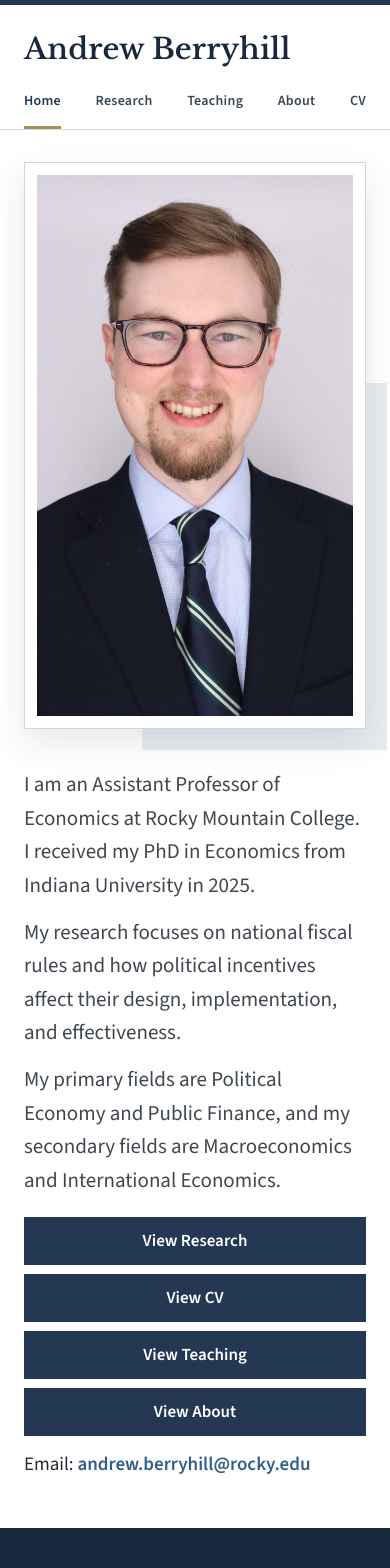
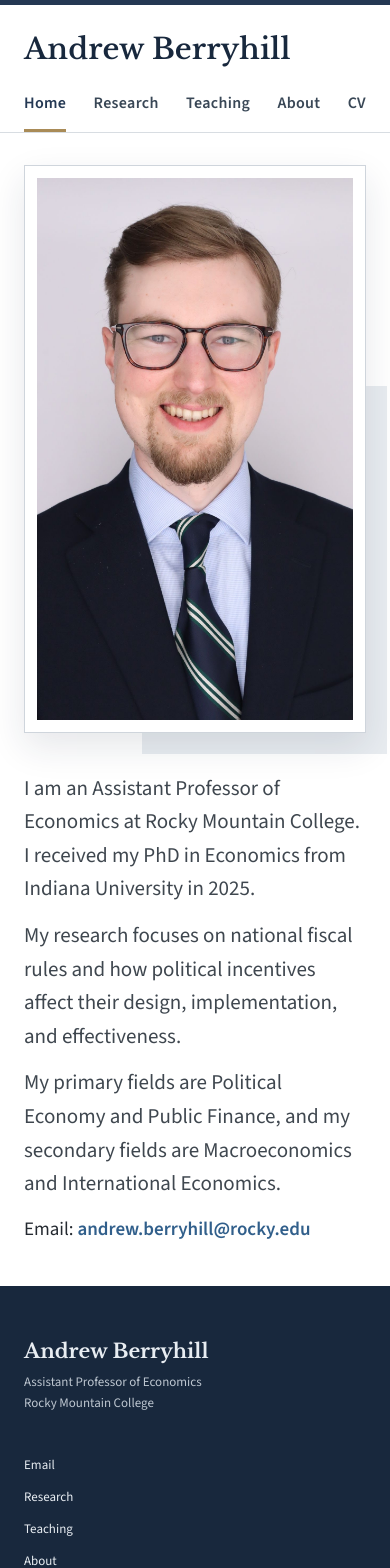
Before and after one commit to andrewberryhill/andrewberryhill.github.io, a Next.js app: page / in a window 390 px wide. Shown: the top 1568 px of the page. Built offline with nearby package versions, Linux system fonts and the light colour scheme.

Commit message:
Simplify homepage navigation and balance layout

```diff
--- a/app/globals.css
+++ b/app/globals.css
@@ -83,7 +83,7 @@ a:hover { text-decoration: underline; text-underline-offset: 3px; }
   padding: 34px 0 30px;
   color: #394756;
   border-bottom: 3px solid transparent;
-  font-size: 16px;
+  font-size: 18px;
   font-weight: 600;
   letter-spacing: .02em;
   white-space: nowrap;
@@ -95,9 +95,9 @@ a:hover { text-decoration: underline; text-underline-offset: 3px; }
 .welcome {
   display: grid;
   grid-template-columns: 340px 1fr;
-  align-items: start;
+  align-items: center;
   gap: clamp(44px, 6vw, 76px);
-  padding: 28px 0 38px;
+  padding: 24px 0 28px;
 }
 .portrait-frame {
   position: relative;
@@ -131,9 +131,6 @@ a:hover { text-decoration: underline; text-underline-offset: 3px; }
 .title-rule { width: 58px; height: 3px; margin: 20px 0 28px; background: var(--gold); }
 .welcome-copy > p:not(.contact-line) { max-width: 700px; margin: 0 0 13px; color: #3f474f; font-size: 21px; line-height: 1.6; }
 .welcome-copy > p.research-lead { color: var(--navy-dark); font-family: inherit; font-size: 21px; line-height: 1.6; }
-.welcome-actions { display: grid; grid-template-columns: repeat(2, minmax(145px, 1fr)); gap: 9px; max-width: 440px; margin-top: 20px; }
-.welcome-actions a { display: flex; align-items: center; justify-content: center; min-height: 48px; padding: 9px 16px; background: var(--navy); color: #fff; font-size: 17px; font-weight: 600; text-align: center; }
-.welcome-actions a:hover { background: var(--navy-dark); text-decoration: none; }
 .contact-line { margin: 13px 0 0; color: var(--ink); font-size: 19px; }
 .contact-line a { font-weight: 600; }
 
@@ -220,11 +217,10 @@ footer { padding: 48px 0; background: var(--navy-dark); color: #e8edf2; }
   .site-title { font-size: 24px; }
   .home-header .site-title { font-size: 29px; }
   .site-header nav { width: 100%; justify-content: space-between; gap: 12px; }
-  .site-header nav a { display: flex; align-items: center; min-height: 46px; padding: 8px 0 12px; font-size: 14px; }
-  .welcome { grid-template-columns: 1fr; gap: 34px; padding: 32px 0 46px; }
+  .site-header nav a { display: flex; align-items: center; min-height: 46px; padding: 8px 0 12px; font-size: 16px; }
+  .welcome { grid-template-columns: 1fr; align-items: start; gap: 34px; padding: 32px 0 40px; }
   .portrait-frame { width: min(100%, 380px); margin: 0 auto; }
   .welcome h1, .compact-page .page-heading h1, .bio-page .page-heading h1 { font-size: 34px; }
-  .welcome-actions { grid-template-columns: 1fr; width: 100%; }
   .inner-page { padding: 58px 0 78px; }
   .bio-page { padding: 36px 0 58px; }
   .bio-layout { grid-template-columns: 1fr; gap: 42px; }
--- a/app/page.tsx
+++ b/app/page.tsx
@@ -28,12 +28,6 @@ export default function Home() {
             <p>
               My primary fields are Political Economy and Public Finance, and my secondary fields are Macroeconomics and International Economics.
             </p>
-            <div className="welcome-actions">
-              <a href={sitePath("/research")}>View Research</a>
-              <a href={sitePath("/andrew-berryhill-cv.pdf")} target="_blank" rel="noreferrer">View CV</a>
-              <a href={sitePath("/teaching")}>View Teaching</a>
-              <a href={sitePath("/short-bio")}>View About</a>
-            </div>
             <p className="contact-line">
               Email: <a href="mailto:andrew.berryhill@rocky.edu">andrew.berryhill@rocky.edu</a>
             </p>
```
